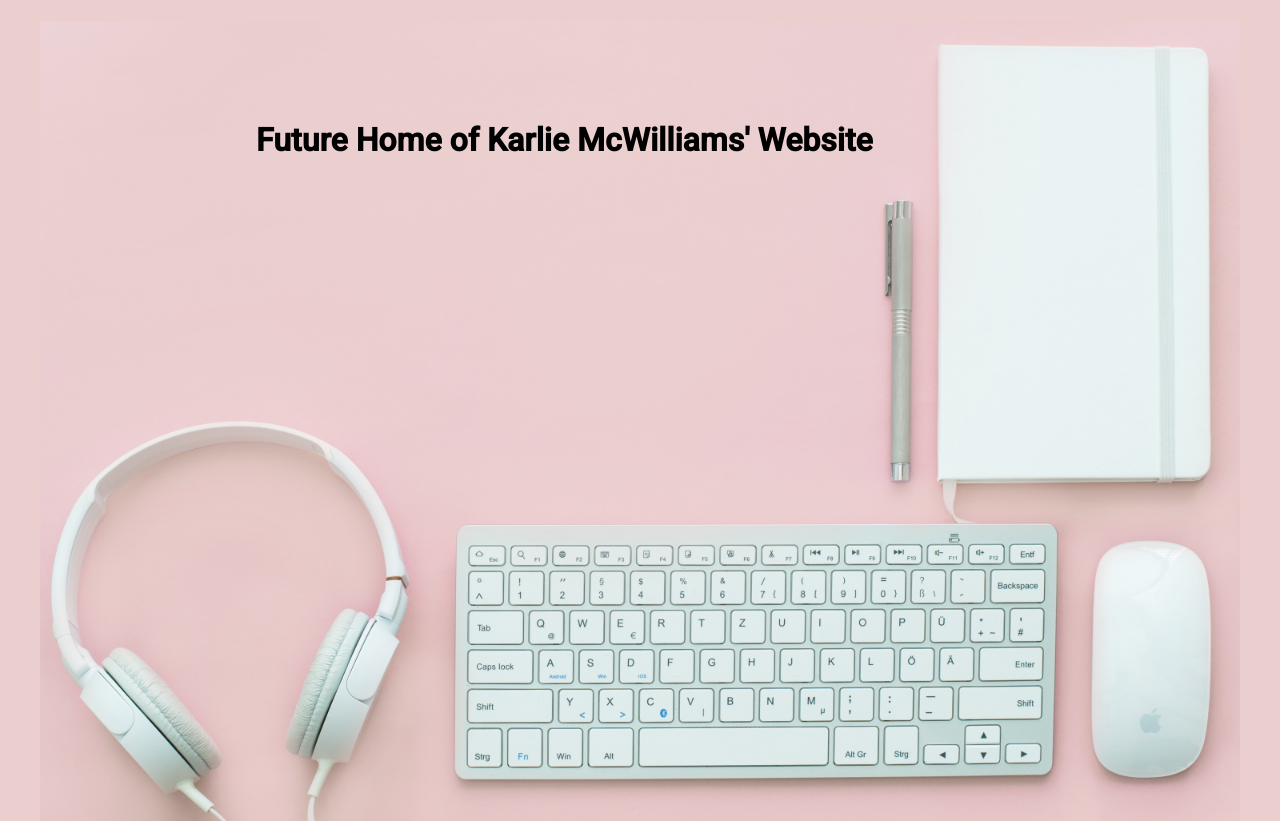
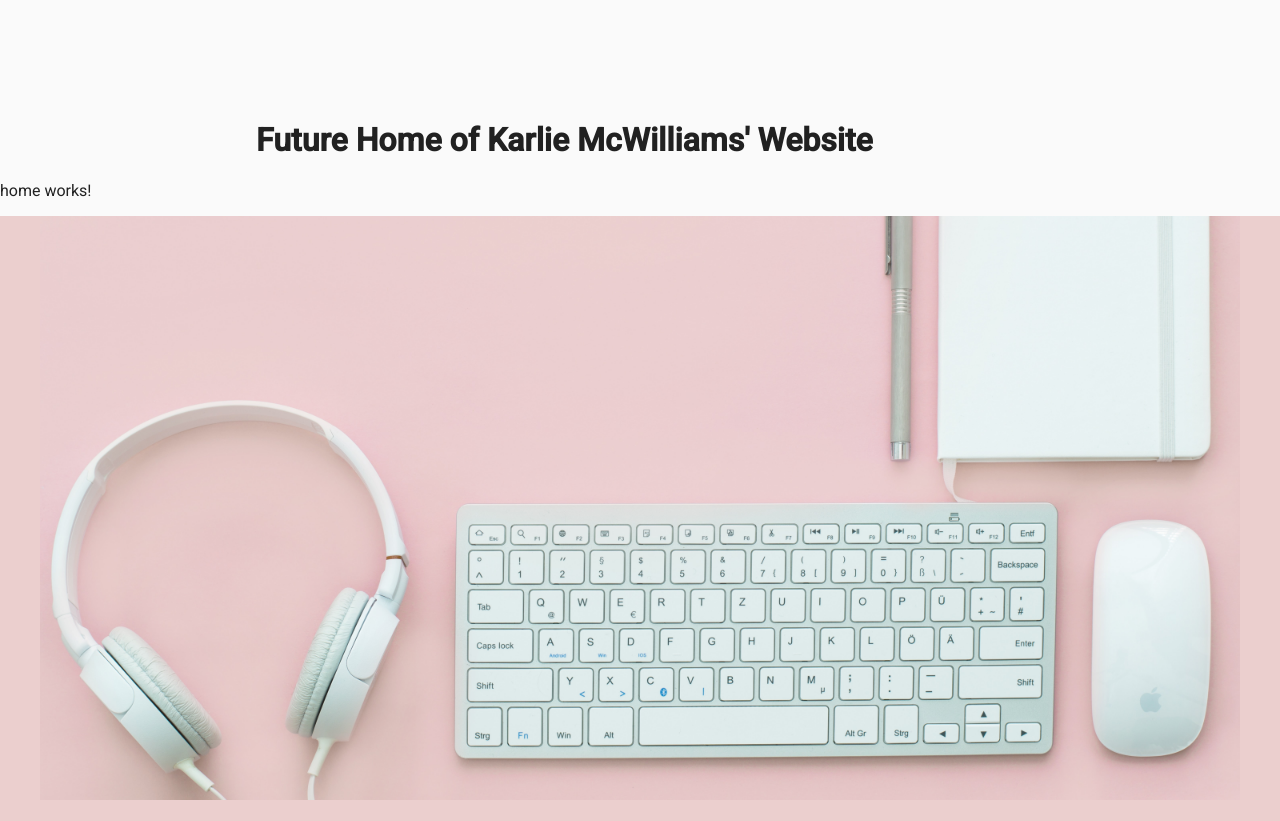
Before and after one commit to macengr/website2020, an Angular app: page /home in a window 1280 px wide. Before the commit this address led to /. After the commit the page ends 800 px from the top, so only its background shows below. Built offline with nearby package versions, Linux system fonts and the light colour scheme.

Commit message:
Test on chromeheadless, started nav menus

```diff
--- a/package.json
+++ b/package.json
@@ -6,6 +6,7 @@
     "start": "ng serve",
     "build": "ng build",
     "test": "ng test",
+    "test-headless": "ng test --watch=false --browsers=ChromeHeadless",
     "lint": "ng lint",
     "e2e": "ng e2e"
   },
--- a/src/app/app-routing.module.ts
+++ b/src/app/app-routing.module.ts
@@ -1,10 +1,18 @@
 import { NgModule } from '@angular/core';
+import { CommonModule } from '@angular/common';
 import { Routes, RouterModule } from '@angular/router';
+import { HomeComponent } from './home/home.component';
 
-const routes: Routes = [];
+const routes: Routes = [
+  { path: 'home', component: HomeComponent},
+  { path: '', redirectTo: '/home', pathMatch: 'full' }
+];
 
 @NgModule({
-  imports: [RouterModule.forRoot(routes)],
+  imports: [
+    RouterModule.forRoot(routes),
+    CommonModule,
+  ],
   exports: [RouterModule]
 })
 export class AppRoutingModule { }
--- a/src/app/app.component.html
+++ b/src/app/app.component.html
@@ -1,5 +1,15 @@
-
 <div class="container">
-  <h1>Future Home of Karlie McWilliams' Website</h1>
-  <router-outlet></router-outlet>
+  <mat-sidenav-container>
+    <mat-sidenav #sidenav role="navigation">
+      Well hello
+      <!--this is a place for us to add side-nav code-->
+    </mat-sidenav>
+    <mat-sidenav-content>
+      <!--in here all the content must reside. We will add a navigation header as well-->
+      <main>
+        <h1>Future Home of Karlie McWilliams' Website</h1>
+        <router-outlet></router-outlet>
+      </main>
+    </mat-sidenav-content>
+  </mat-sidenav-container>
 </div>
--- /dev/null
+++ b/src/app/home/home.component.html
@@ -0,0 +1 @@
+<p>home works!</p>
--- /dev/null
+++ b/src/app/home/home.component.ts
@@ -0,0 +1,15 @@
+import { Component, OnInit } from '@angular/core';
+
+@Component({
+  selector: 'app-home',
+  templateUrl: './home.component.html',
+  styleUrls: ['./home.component.scss']
+})
+export class HomeComponent implements OnInit {
+
+  constructor() { }
+
+  ngOnInit(): void {
+  }
+
+}
```
Also changed, not shown: src/app/app.module.ts (+11 -2 lines), src/app/home/home.component.scss (added), 1 other file (tests, documents, lock files or other folders).
